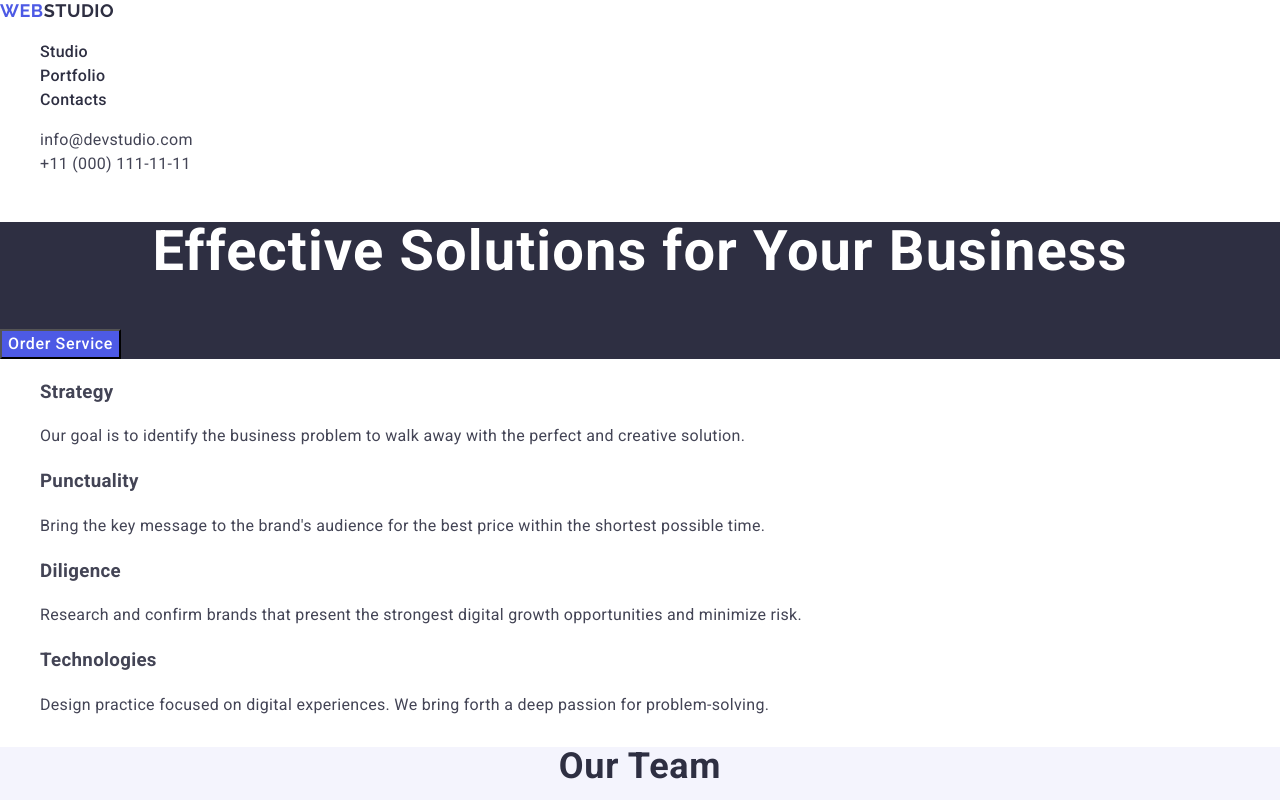
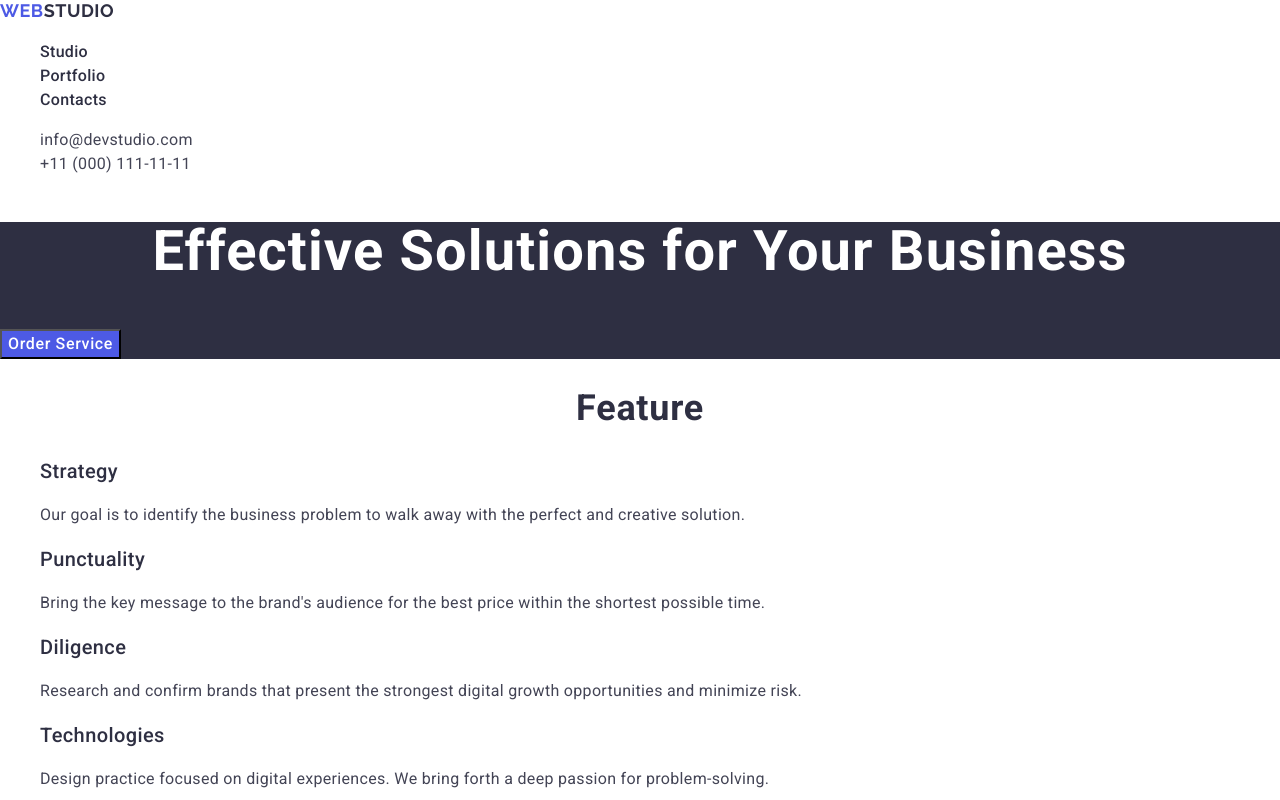
Before and after one commit to alex-usenko325/goit-markup-hw-02, a plain HTML site: page index.html in a window 1280 px wide. Shown: the top 800 px of the page. Drawn offline with nearby package versions, Linux system fonts and the light colour scheme.

Commit message:
mod sectio feature

```diff
--- a/index.html
+++ b/index.html
@@ -63,31 +63,32 @@
         <button class="hero-button" type="button">Order Service</button>
       </section>
       <!--section Feature-->
+      <h2 class="feature-titel title">Feature</h2>
       <section class="feature">
         <ul class="feature-list">
           <li class="feature-list-items">
-            <h3 class="feature-list-title item-titel">Strategy</h3>
+            <h3 class="item-title feature-list-title">Strategy</h3>
             <p class="feature-list-text7 item-text">
               Our goal is to identify the business problem to walk away with the
               perfect and creative solution.
             </p>
           </li>
           <li class="feature-list-items">
-            <h3 class="feature-list-title item-titel">Punctuality</h3>
+            <h3 class="item-title feature-list-title">Punctuality</h3>
             <p class="feature-list-text item-text">
               Bring the key message to the brand's audience for the best price
               within the shortest possible time.
             </p>
           </li>
           <li class="feature-list-items">
-            <h3 class="feature-list-title item-titel">Diligence</h3>
+            <h3 class="item-title feature-list-title">Diligence</h3>
             <p class="feature-list-text item-text">
               Research and confirm brands that present the strongest digital
               growth opportunities and minimize risk.
             </p>
           </li>
           <li class="feature-list-items">
-            <h3 class="feature-list-title item-titel">Technologies</h3>
+            <h3 class="item-title feature-list-title">Technologies</h3>
             <p class="feature-list-text item-text">
               Design practice focused on digital experiences. We bring forth a
               deep passion for problem-solving.
```
